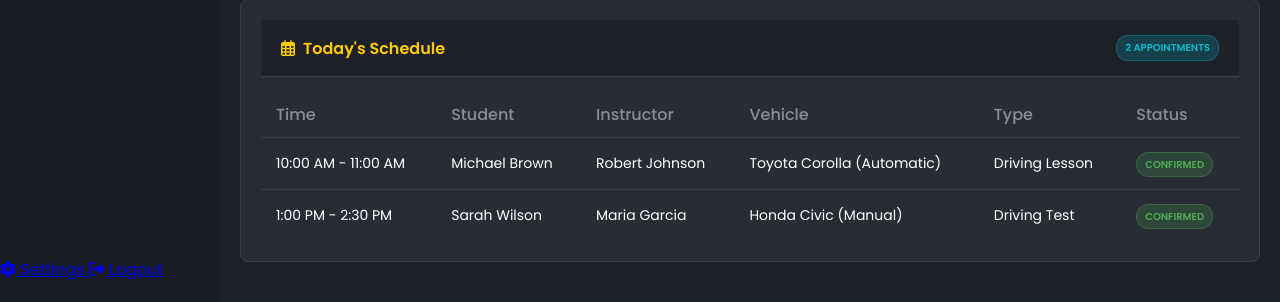
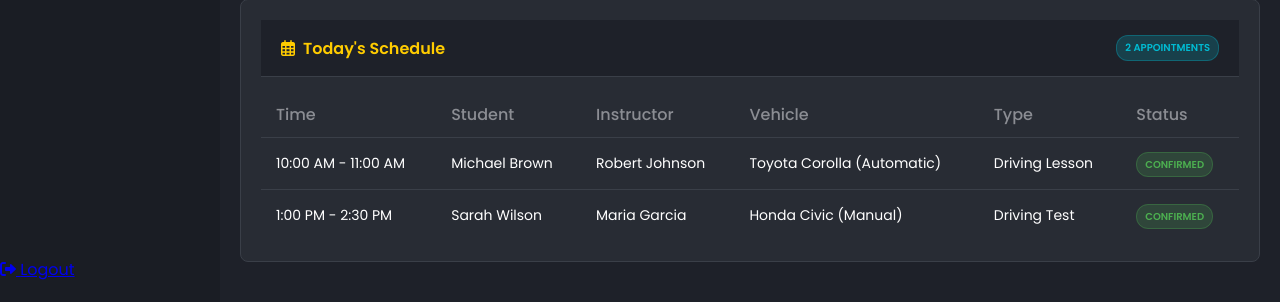
Before and after one commit to LeeDev428/driving-school-system, a PHP site: page /admin/dashboard.php in a window 1280 px wide. Shown: the part 828-1130 px from the top of the page. Run offline with PHP 8.4, Linux system fonts and the light colour scheme; a user stored in the database is signed in; data comes from the database, SQL or seed files in the repository.

Commit message:
fixed layout

```diff
--- a/layouts/main_layout.php
+++ b/layouts/main_layout.php
@@ -301,10 +301,6 @@ $current_page = basename($_SERVER['PHP_SELF']);
         </div>
 
         <div class="bottom-menu">
-            <a href="../settings.php" <?php if($current_page == "settings.php") echo 'class="active"'; ?>>
-                <i class="fas fa-cog"></i>
-                <span>Settings</span>
-            </a>
             <a href="../logout.php">
                 <i class="fas fa-sign-out-alt"></i>
                 <span>Logout</span>
--- a/layouts/sidebar_menu.php
+++ b/layouts/sidebar_menu.php
@@ -50,14 +50,6 @@ if ($user_type == 'admin') {
         <i class="far fa-calendar-alt"></i>
         <span>Appointments</span>
     </a>
-    <a href="../user/vehicle-tracking.php" <?php if($current_page == "vehicle-tracking.php") echo 'class="active"'; ?>>
-        <i class="fas fa-car"></i>
-        <span>Vehicle Tracking</span>
-    </a>
-    <a href="../user/practice-driving.php" <?php if($current_page == "practice-driving.php") echo 'class="active"'; ?>>
-        <i class="fas fa-gamepad"></i>
-        <span>Practice Driving</span>
-    </a>
     <?php
 }
 ?>
```
